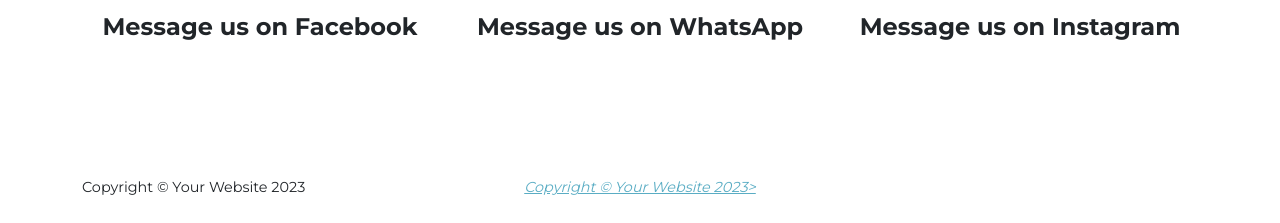
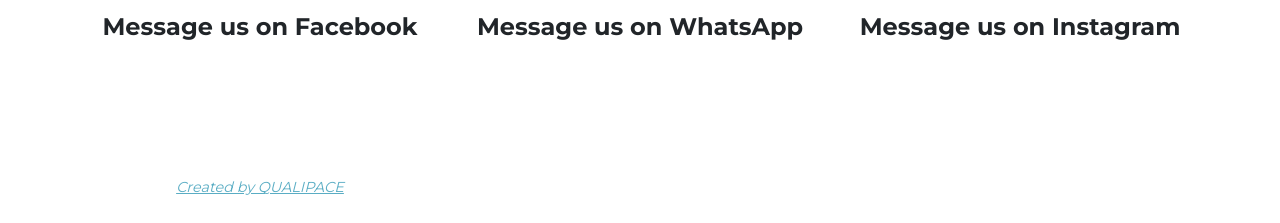
Before and after one commit to OzolinsQA/sites, a website: page index.html in a window 1280 px wide. Shown: the part 5557-5780 px from the top of the page. Drawn offline with nearby package versions, Linux system fonts and the light colour scheme.

Commit message:
Update index.html

```diff
--- a/index.html
+++ b/index.html
@@ -323,9 +323,8 @@
 <footer class="footer py-4">
             <div class="container">
                 <div class="row align-items-center">
-                    <div class="col-lg-4 text-lg-start">Copyright &copy; Your Website 2023</div>
                     <div class="col-lg-4 my-3 my-lg-0">
-                        <a class="col-lg-4 text-lg-start" href="https://www.qualipace.com/"><i class="col-lg-4 text-lg-start">Copyright &copy; Your Website 2023></i></a>
+                        <a class="col-lg-4 text-lg-start" href="https://www.qualipace.com/"><i class="col-lg-4 text-lg-start">Created by QUALIPACE</i></a>
                     </div>
                 </div>
             </div>
```
